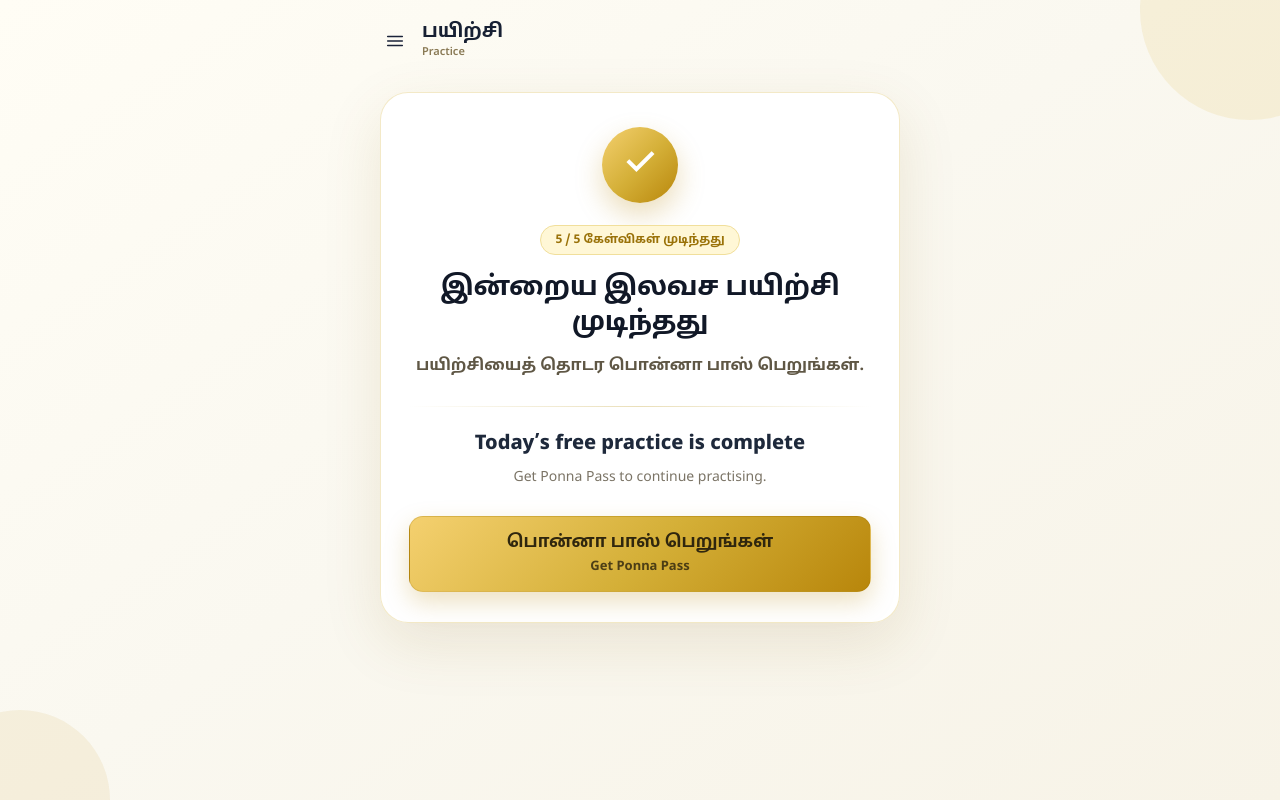
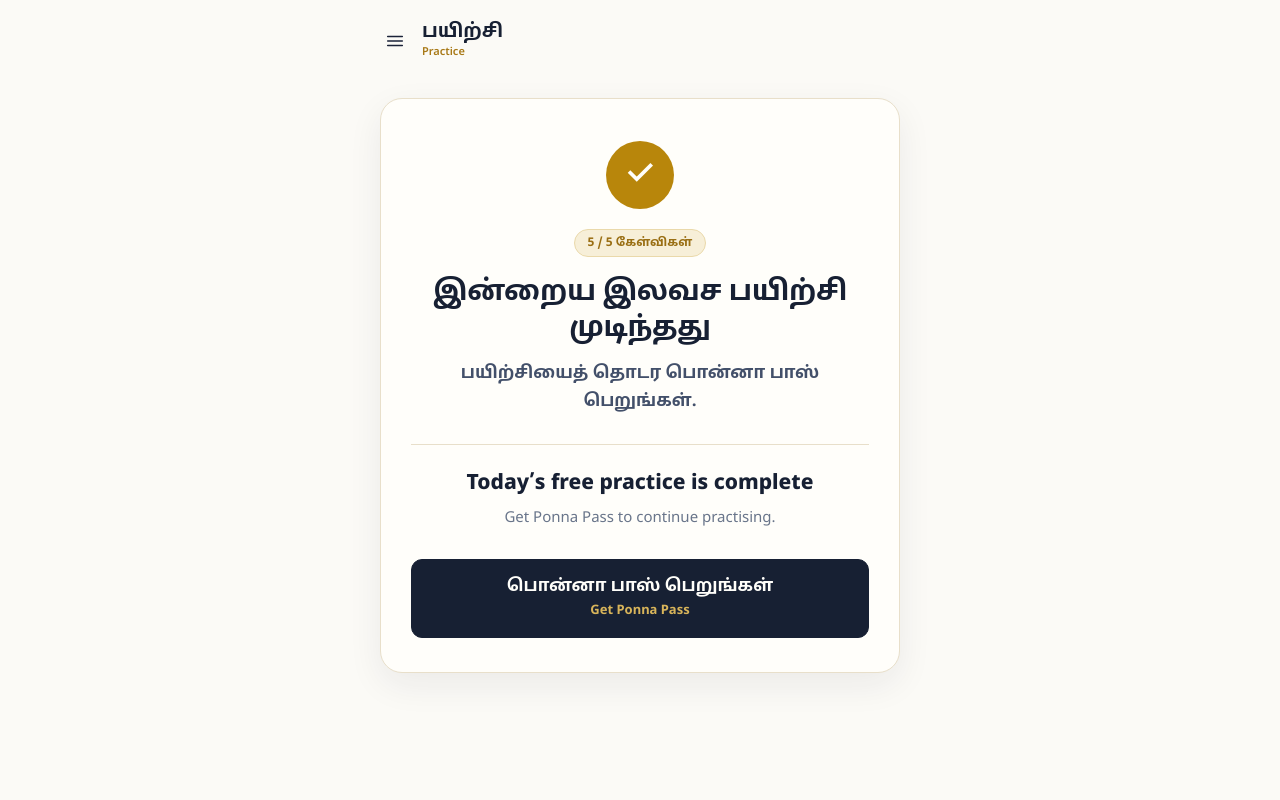
Before and after one commit to sponna1962/Ponna, a Next.js app in the folder frontend/: page /quiz/free-complete in a window 1280 px wide. Built offline with nearby package versions, Linux system fonts and the light colour scheme.

Commit message:
Align free practice completion page with Ponna brand colors

```diff
--- a/frontend/src/app/quiz/free-complete/page.tsx
+++ b/frontend/src/app/quiz/free-complete/page.tsx
@@ -8,47 +8,54 @@
       style={{
         minHeight: '100dvh',
         boxSizing: 'border-box',
-        padding: '18px 18px 32px',
-        background: 'linear-gradient(145deg, #fffdf5 0%, #faf8f0 48%, #f7f3e7 100%)',
-        position: 'relative',
-        overflow: 'hidden',
+        padding: '18px 18px 36px',
+        background: '#fbfaf6',
+        color: '#172033',
       }}
     >
-      <div style={{ position: 'absolute', width: 220, height: 220, borderRadius: '50%', background: 'rgba(212,175,55,.13)', top: -100, right: -80 }} />
-      <div style={{ position: 'absolute', width: 180, height: 180, borderRadius: '50%', background: 'rgba(184,134,11,.09)', bottom: -90, left: -70 }} />
-
-      <div style={{ maxWidth: 520, margin: '0 auto', position: 'relative', zIndex: 1 }}>
-        <div style={{ display: 'flex', alignItems: 'center', gap: 12, height: 46, marginBottom: 28 }}>
+      <div style={{ maxWidth: 520, margin: '0 auto' }}>
+        <div
+          style={{
+            display: 'flex',
+            alignItems: 'center',
+            gap: 12,
+            height: 46,
+            marginBottom: 34,
+          }}
+        >
           <StudentMenu />
           <div>
-            <div style={{ fontSize: 19, lineHeight: 1.15, fontWeight: 800, color: '#172033' }}>பயிற்சி</div>
-            <div style={{ fontSize: 11, lineHeight: 1.2, marginTop: 2, color: '#8a7a55', fontWeight: 600 }}>Practice</div>
+            <div style={{ fontSize: 19, lineHeight: 1.15, fontWeight: 800, color: '#172033' }}>
+              பயிற்சி
+            </div>
+            <div style={{ fontSize: 11, lineHeight: 1.2, marginTop: 2, color: '#a87917', fontWeight: 600 }}>
+              Practice
+            </div>
           </div>
         </div>
 
         <section
           style={{
-            background: 'rgba(255,255,255,.97)',
-            border: '1px solid rgba(212,175,55,.28)',
-            borderRadius: 28,
-            padding: '34px 28px 30px',
+            background: '#fffefa',
+            border: '1px solid #e8dfca',
+            borderRadius: 22,
+            padding: '42px 30px 34px',
             textAlign: 'center',
-            boxShadow: '0 20px 60px rgba(120,90,20,.12)',
+            boxShadow: '0 12px 35px rgba(23,32,51,.07)',
           }}
         >
           <div
             style={{
-              width: 76,
-              height: 76,
-              margin: '0 auto 22px',
+              width: 68,
+              height: 68,
+              margin: '0 auto 20px',
               borderRadius: '50%',
               display: 'flex',
               alignItems: 'center',
               justifyContent: 'center',
-              background: 'linear-gradient(135deg, #f4d06f 0%, #d4af37 52%, #b8860b 100%)',
-              boxShadow: '0 12px 28px rgba(184,134,11,.28)',
-              color: '#fff',
-              fontSize: 40,
+              background: '#b8860b',
+              color: '#fffefa',
+              fontSize: 36,
               fontWeight: 500,
               lineHeight: 1,
             }}
@@ -60,36 +67,37 @@
             style={{
               display: 'inline-flex',
               alignItems: 'center',
-              padding: '7px 14px',
+              padding: '6px 13px',
               borderRadius: 999,
-              background: '#fff7d6',
-              color: '#9a7209',
-              border: '1px solid #f1df9b',
+              background: '#f7efd8',
+              color: '#9a6f14',
+              border: '1px solid #ead9aa',
               fontSize: 12,
               fontWeight: 800,
-              marginBottom: 16,
+              marginBottom: 18,
             }}
           >
-            5 / 5 கேள்விகள் முடிந்தது
+            5 / 5 கேள்விகள்
           </div>
 
           <h2
             style={{
-              fontSize: 27,
+              fontSize: 28,
               lineHeight: 1.3,
               margin: '0 0 12px',
-              color: '#111827',
+              color: '#172033',
               fontWeight: 850,
               letterSpacing: '-.3px',
             }}
           >
             இன்றைய இலவச பயிற்சி முடிந்தது
           </h2>
+
           <p
             style={{
-              fontSize: 16,
+              fontSize: 17,
               lineHeight: 1.65,
-              color: '#5f5745',
+              color: '#43506a',
               margin: 0,
               fontWeight: 600,
             }}
@@ -100,27 +108,28 @@
           <div
             style={{
               height: 1,
-              background: 'linear-gradient(90deg, transparent, #eadfb9, transparent)',
-              margin: '26px 0 24px',
+              background: '#e8dfca',
+              margin: '28px 0 25px',
             }}
           />
 
           <h3
             style={{
-              fontSize: 20,
+              fontSize: 21,
               lineHeight: 1.35,
               margin: '0 0 9px',
-              color: '#1e293b',
+              color: '#172033',
               fontWeight: 800,
             }}
           >
             Today’s free practice is complete
           </h3>
+
           <p
             style={{
-              fontSize: 14,
+              fontSize: 15,
               lineHeight: 1.6,
-              color: '#7b7466',
+              color: '#69758a',
               margin: 0,
             }}
           >
@@ -133,21 +142,22 @@
               display: 'block',
               width: '100%',
               boxSizing: 'border-box',
-              padding: '15px 20px',
-              marginTop: 27,
-              borderRadius: 14,
-              background: 'linear-gradient(135deg, #f4d06f 0%, #d4af37 52%, #b8860b 100%)',
-              color: '#2f260e',
+              padding: '16px 20px',
+              marginTop: 28,
+              borderRadius: 11,
+              background: '#172033',
+              color: '#fffefa',
               textDecoration: 'none',
               fontSize: 17,
-              fontWeight: 850,
+              fontWeight: 800,
               lineHeight: 1.35,
-              boxShadow: '0 10px 24px rgba(184,134,11,.25)',
-              border: '1px solid rgba(154,114,9,.22)',
+              border: '1px solid #172033',
             }}
           >
             <span style={{ display: 'block' }}>பொன்னா பாஸ் பெறுங்கள்</span>
-            <span style={{ display: 'block', fontSize: 13, marginTop: 4, fontWeight: 700, opacity: .82 }}>Get Ponna Pass</span>
+            <span style={{ display: 'block', fontSize: 13, marginTop: 4, color: '#d8b45a', fontWeight: 700 }}>
+              Get Ponna Pass
+            </span>
           </a>
         </section>
       </div>
```
